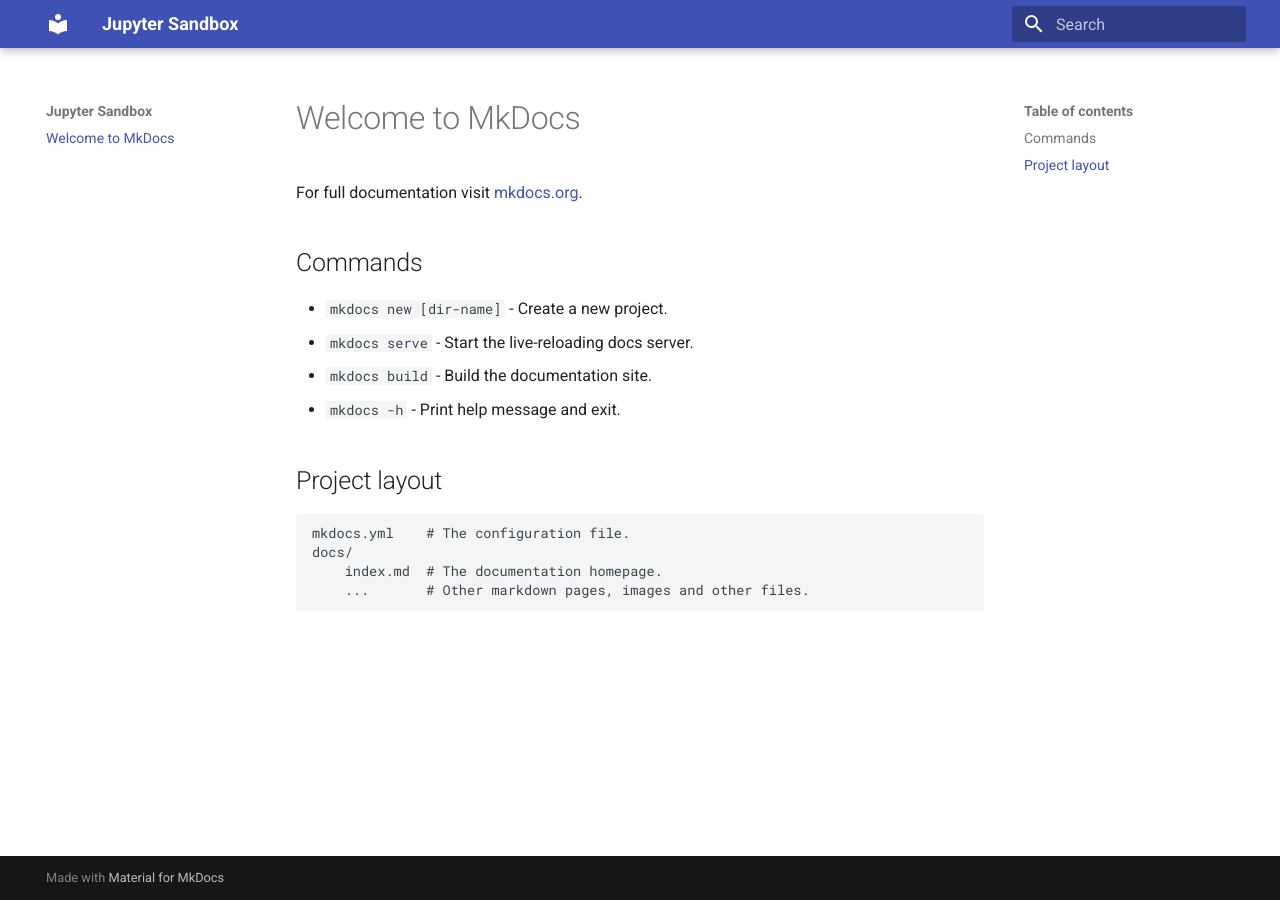
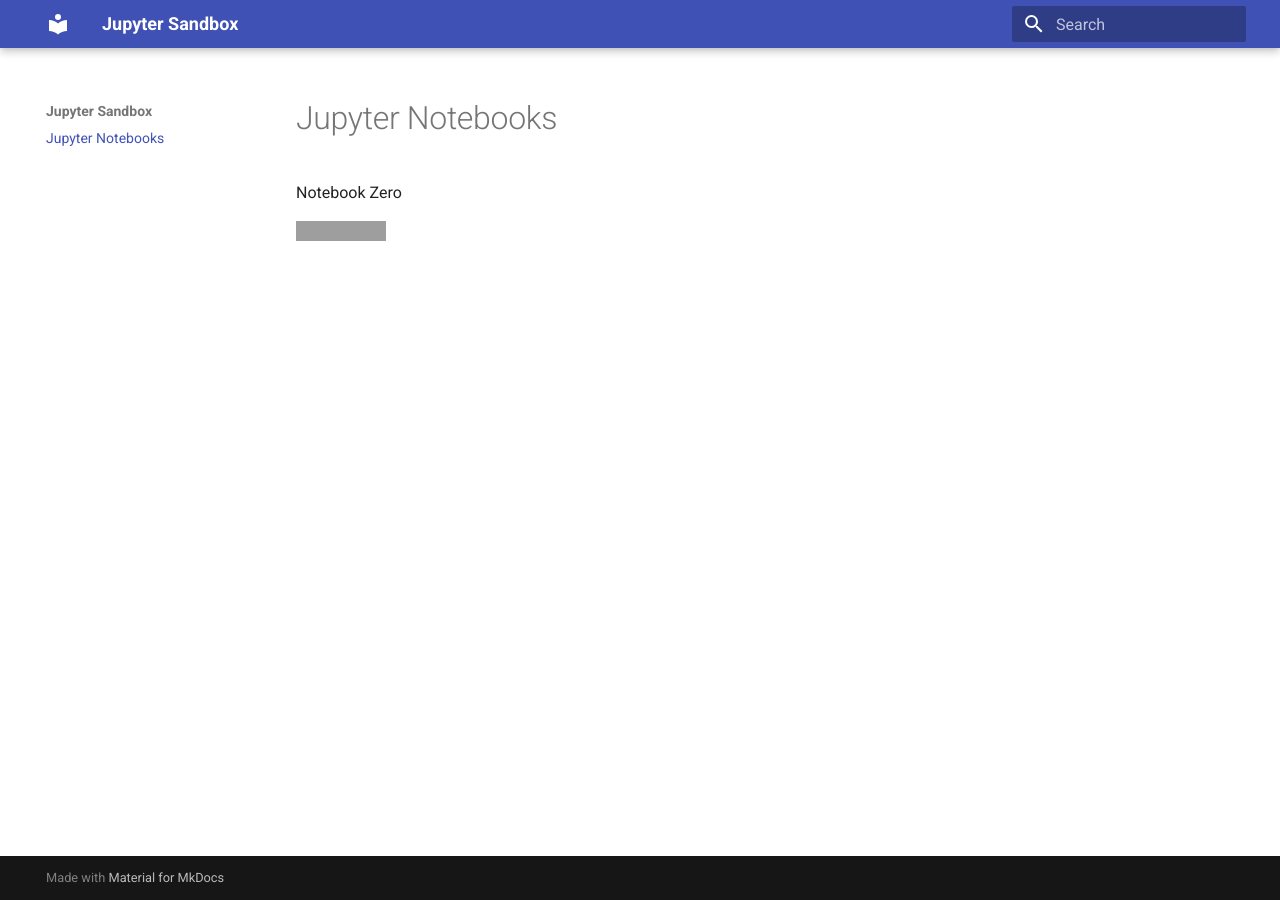
Before and after one commit to the-intern/notebooks-vers-one, an MkDocs documentation site: the page built from docs/index.md, in a window 1280 px wide. Built offline with MkDocs 1.6.1 and Material for MkDocs 9.7.7, drawn with Linux system fonts in a browser that asks for light colours; grey boxes are pictures that could not be loaded.

Commit message:
add zero nb

```diff
--- a/docs/index.md
+++ b/docs/index.md
@@ -1,17 +1,5 @@
-# Welcome to MkDocs
+# Jupyter Notebooks
 
-For full documentation visit [mkdocs.org](https://www.mkdocs.org).
+Notebook Zero
 
-## Commands
-
-* `mkdocs new [dir-name]` - Create a new project.
-* `mkdocs serve` - Start the live-reloading docs server.
-* `mkdocs build` - Build the documentation site.
-* `mkdocs -h` - Print help message and exit.
-
-## Project layout
-
-    mkdocs.yml    # The configuration file.
-    docs/
-        index.md  # The documentation homepage.
-        ...       # Other markdown pages, images and other files.
+[![Binder](https://mybinder.org/badge_logo.svg)](https://mybinder.org/v2/gh/caterinadiacomo/notebooks/HEAD?labpath=blob%2Fmain%2Fsrc%2Fnb-zero.ipynb)
```
